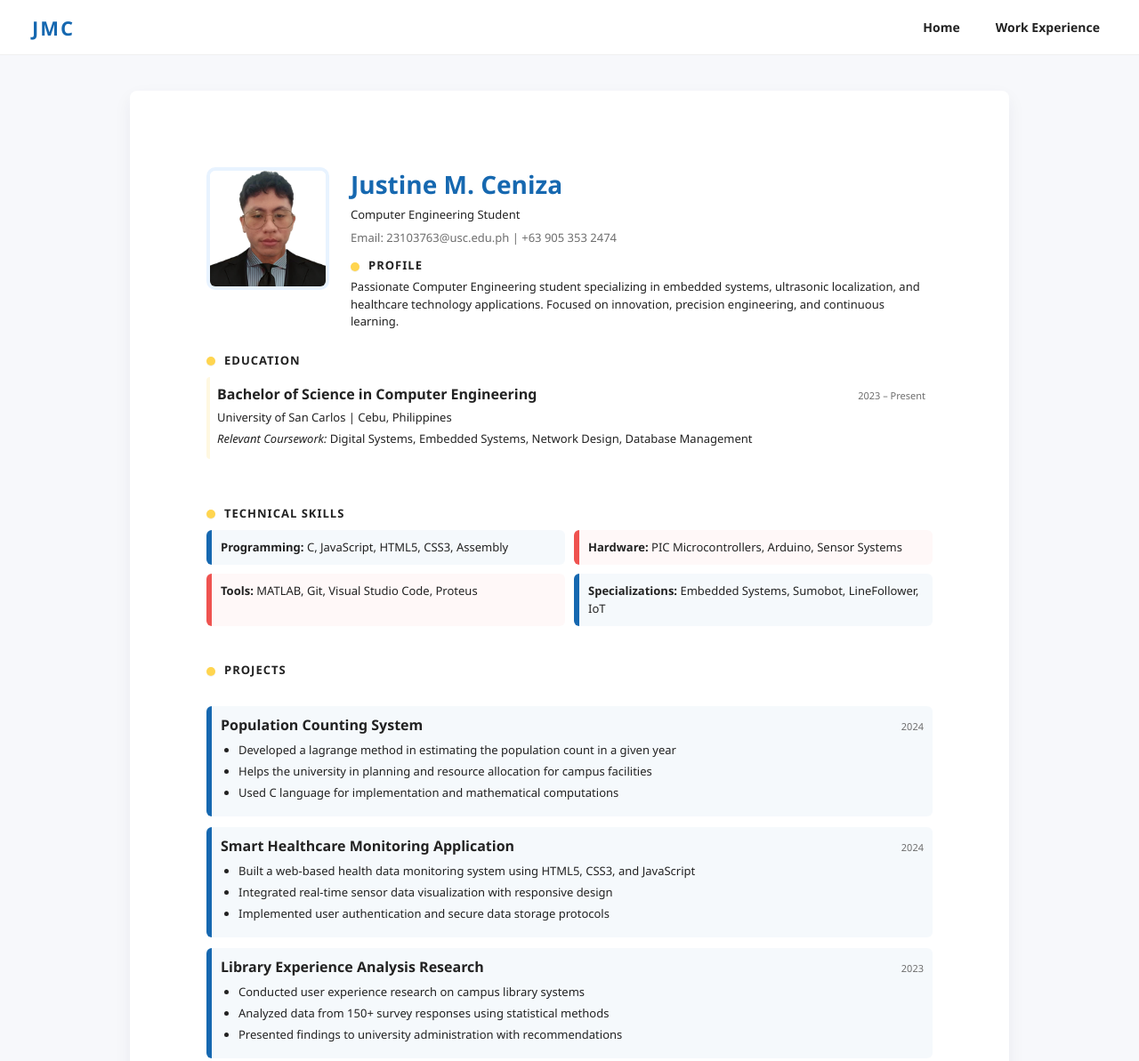
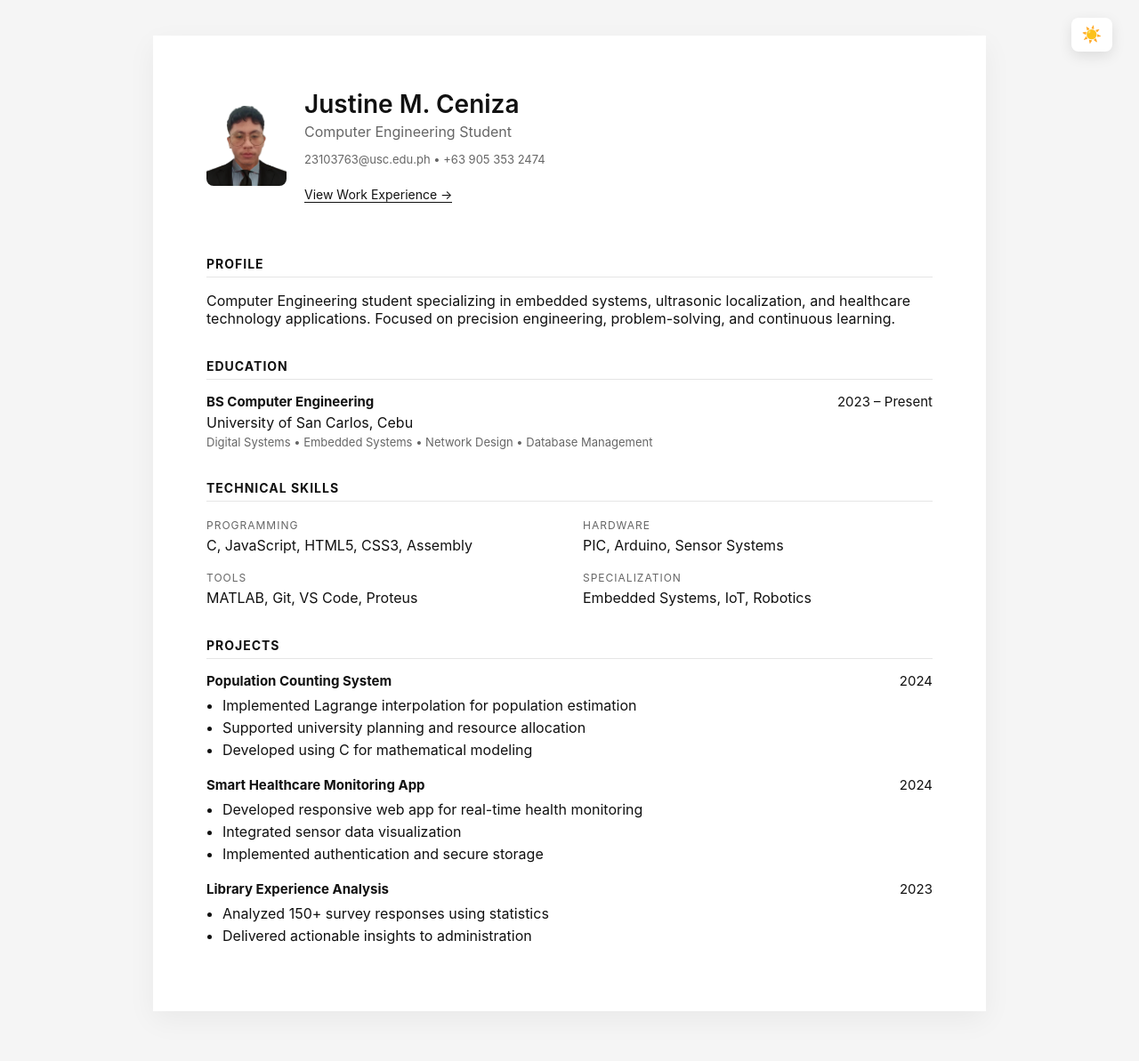
Before and after one commit to yelo-orens/yelo-orens.github.io, a plain HTML site: page index.html in a window 1280 px wide. Shown: the whole page at 89% size. Drawn offline with Linux system fonts and the light colour scheme.

Commit message:
added script file

```diff
--- a/index.html
+++ b/index.html
@@ -3,103 +3,117 @@
 <head>
     <title>Justine M. Ceniza - Resume</title>
     <link rel="stylesheet" href="style.css">
+
 </head>
 <body>
 
 
-<div class="top-nav">
-    <div class="logo">JMC</div>
-    <div class="nav-links">
-        <a href="index.html">Home</a>
-        <a href="experience.html">Work Experience</a>
-    </div>
-</div>
+
+<div class="resume-container">
 
 
-<div class="paper">
+    <section class="header">
+        <img src="PROFILE PIC.png" class="profile-photo">
+
+        <div class="header-text">
+            <h1>Justine M. Ceniza</h1>
+            <p class="subtitle">Computer Engineering Student</p>
+            <p class="contact">
+                23103763@usc.edu.ph • +63 905 353 2474
+            </p>
+            <a href="experience.html" class="exp-btn">View Work Experience →</a>
+            <button id="theme-toggle" class="theme-toggle">☀️</button>
+              <script src="script.js"></script>
+        </div>
+    </section>
 
 
-
-    <section class="hero">
-        <img src="PROFILE PIC.png" alt="Profile Photo">
-        <div class="hero-info">
-             <h1>Justine M. Ceniza <span class="title"></span></h1>
-             <p>Computer Engineering Student </p>
-              <p class="contact">Email: 23103763@usc.edu.ph | +63 905 353 2474</p>
-              <h2>Profile</h2>
-              <p>
-                    Passionate Computer Engineering student specializing in embedded systems,
-                    ultrasonic localization, and healthcare technology applications.
-                    Focused on innovation, precision engineering, and continuous learning.
-            </p>
-            </div>
+    <section class="section">
+        <h2>Profile</h2>
+        <p>
+            Computer Engineering student specializing in embedded systems,
+            ultrasonic localization, and healthcare technology applications.
+            Focused on precision engineering, problem-solving, and continuous learning.
+        </p>
     </section>
 
-    <section>
+    <section class="section">
         <h2>Education</h2>
-        <div class="education-item">
-            <div class="edu-header">
-                <strong>Bachelor of Science in Computer Engineering</strong>
-                <span class="date">2023 – Present</span>
+        <div class="item">
+            <div class="item-header">
+                <strong>BS Computer Engineering</strong>
+                <span>2023 – Present</span>
             </div>
-            <p>University of San Carlos | Cebu, Philippines</p>
-            <p><em>Relevant Coursework:</em> Digital Systems, Embedded Systems, Network Design, Database Management</p>
+            <p>University of San Carlos, Cebu</p>
+            <p class="muted">
+                Digital Systems • Embedded Systems • Network Design • Database Management
+            </p>
         </div>
     </section>
-    <br>
-    <section>
+
+
+    <section class="section">
         <h2>Technical Skills</h2>
 
         <div class="skills-grid">
-            <div class="skill-category">
-                <strong>Programming:</strong> C, JavaScript, HTML5, CSS3, Assembly
+            <div>
+                <span class="label">Programming</span>
+                <p>C, JavaScript, HTML5, CSS3, Assembly</p>
             </div>
-            <div class="skill-category">
-                <strong>Hardware:</strong> PIC Microcontrollers, Arduino, Sensor Systems
+
+            <div>
+                <span class="label">Hardware</span>
+                <p>PIC, Arduino, Sensor Systems</p>
             </div>
-            <div class="skill-category">
-                <strong>Tools:</strong> MATLAB, Git, Visual Studio Code, Proteus
+
+            <div>
+                <span class="label">Tools</span>
+                <p>MATLAB, Git, VS Code, Proteus</p>
             </div>
-            <div class="skill-category">
-                <strong>Specializations:</strong> Embedded Systems, Sumobot, LineFollower, IoT
+
+            <div>
+                <span class="label">Specialization</span>
+                <p>Embedded Systems, IoT, Robotics</p>
             </div>
         </div>
     </section>
-<br>
-    <section>
+
+
+    <section class="section">
         <h2>Projects</h2>
-        <br>
-        <div class="project-item">
-            <div class="project-header">
+
+        <div class="item">
+            <div class="item-header">
                 <strong>Population Counting System</strong>
-                <span class="date">2024</span>
+                <span>2024</span>
             </div>
             <ul>
-                <li>Developed a lagrange method in estimating the population count in a given year</li>
-                <li>Helps the university in planning and resource allocation for campus facilities</li>
-                <li>Used C language for implementation and mathematical computations</li>
+                <li>Implemented Lagrange interpolation for population estimation</li>
+                <li>Supported university planning and resource allocation</li>
+                <li>Developed using C for mathematical modeling</li>
             </ul>
         </div>
-        <div class="project-item">
-            <div class="project-header">
-                <strong>Smart Healthcare Monitoring Application</strong>
-                <span class="date">2024</span>
+
+        <div class="item">
+            <div class="item-header">
+                <strong>Smart Healthcare Monitoring App</strong>
+                <span>2024</span>
             </div>
             <ul>
-                <li>Built a web-based health data monitoring system using HTML5, CSS3, and JavaScript</li>
-                <li>Integrated real-time sensor data visualization with responsive design</li>
-                <li>Implemented user authentication and secure data storage protocols</li>
+                <li>Developed responsive web app for real-time health monitoring</li>
+                <li>Integrated sensor data visualization</li>
+                <li>Implemented authentication and secure storage</li>
             </ul>
         </div>
-        <div class="project-item">
-            <div class="project-header">
-                <strong>Library Experience Analysis Research</strong>
-                <span class="date">2023</span>
+
+        <div class="item">
+            <div class="item-header">
+                <strong>Library Experience Analysis</strong>
+                <span>2023</span>
             </div>
             <ul>
-                <li>Conducted user experience research on campus library systems</li>
-                <li>Analyzed data from 150+ survey responses using statistical methods</li>
-                <li>Presented findings to university administration with recommendations</li>
+                <li>Analyzed 150+ survey responses using statistics</li>
+                <li>Delivered actionable insights to administration</li>
             </ul>
         </div>
     </section>
--- a/style.css
+++ b/style.css
@@ -1,137 +1,209 @@
-:root{
-    --bg: #f7f8fb;
+:root {
+    --bg: #f5f5f5;
     --paper: #ffffff;
-    --text: #222222;
-    --muted: #6d6d6d;
-    --blue: #1668b0;
-    --blue-weak: #e8f3ff;
-    --yellow: #ffd54f;
-    --yellow-weak: #fff8e1;
-    --red: #ef5350;
-    --red-weak: #ffecec;
+    --text: #111;
+    --muted: #666;
+    --line: #e5e5e5;
 }
 
-/* Page Background */
+/* BODY */
 body {
     margin: 0;
-    background-color: var(--bg);
-    font-family: 'Segoe UI', Tahoma, Geneva, Verdana, sans-serif;
+    background: var(--bg);
+    font-family: 'Inter', system-ui, sans-serif;
     color: var(--text);
+    display: flex;
+    justify-content: center;
+    padding: 40px 0;
 }
 
-/* Top Navigation */
-.top-nav {
-    background-color: var(--paper);
-    display: flex;
-    justify-content: space-between;
-    align-items: center;
-    padding: 15px 36px;
-    border-bottom: 1px solid rgba(0,0,0,0.06);
-    position: sticky;
-    top: 0;
-    z-index: 100;
+/* CONTAINER */
+.resume-container {
+    width: 8.5in;
+    background: var(--paper);
+    padding: 60px;
+    box-shadow: 0 10px 30px rgba(0,0,0,0.05);
 }
 
-.logo {
-    font-weight: 800;
-    font-size: 22px;
-    letter-spacing: 2px;
-    color: var(--blue);
+/* HEADER */
+.header {
+    display: flex;
+    align-items: center;
+    gap: 20px;
+    margin-bottom: 40px;
 }
 
-.nav-links { display: flex; gap: 24px; }
-
-.nav-links a{
-    text-decoration: none;
-    color: var(--text);
-    font-weight: 600;
-    transition: all 0.22s ease;
-    font-size: 14px;
-    padding: 6px 8px;
-    border-radius: 6px;
-}
-
-.nav-links a:hover{
-    color: var(--paper);
-    background: var(--text);
-    transform: translateY(-2px);
-}
-
-/* Paper Layout */
-.paper{
-    width: 8.5in;
-    min-height: 11in;
-    background: var(--paper);
-    margin: 40px auto;
-    padding: 0.9in;
-    box-shadow: 0 8px 20px rgba(20,30,60,0.06);
+.profile-photo {
+    width: 90px;
+    height: 90px;
+    object-fit: cover;
     border-radius: 8px;
 }
 
-/* Resume Header */
-.resume-header{ text-align:center; margin-bottom:20px; }
-.resume-header h1{ margin:0 0 6px 0; font-size:30px; color:var(--blue); }
-.resume-header p{ margin:3px 0; color:var(--muted); font-size:13px; }
+.header-text h1 {
+    margin: 0;
+    font-size: 28px;
+    font-weight: 600;
+}
 
-h2{ font-size:13px; font-weight:800; color:var(--text); text-transform:uppercase; letter-spacing:1px; margin:18px 0 10px 0; position:relative; }
-h2::before{ content:""; display:inline-block; width:10px; height:10px; border-radius:50%; background:var(--yellow); margin-right:10px; vertical-align:middle; box-shadow:0 1px 0 rgba(0,0,0,0.06);}
+.subtitle {
+    margin: 4px 0;
+    color: var(--muted);
+}
 
-p{ margin:6px 0; font-size:13px; color:var(--text); }
-ul{ margin:8px 0; padding-left:20px; }
-ul li{ margin:6px 0; font-size:13px; }
+.contact {
+    font-size: 13px;
+    color: var(--muted);
+}
 
-/* Hero Section */
-.hero-section{ display:flex; gap:24px; align-items:flex-start; margin-bottom:18px; }
-.hero-section img{ width:120px; height:120px; object-fit:cover; border-radius:8px; border:3px solid var(--blue-weak); }
-.hero-section div{ flex:1; }
-.hero-section p{ font-size:13px; color:var(--muted); }
-.hero{ display:flex; gap:24px; align-items:flex-start; margin-bottom:18px; }
-.hero img{ width:130px; height:130px; object-fit:cover; border-radius:10px; border:4px solid var(--blue-weak); }
-.hero-info{ flex:1; }
-.hero-info h1{ margin:0 0 6px 0; font-size:28px; color:var(--blue); }
-.hero-info .title{ font-weight:600; color:var(--muted); font-size:14px; margin-left:8px; }
-.hero-info .contact{ margin:6px 0 12px 0; color:var(--muted); font-size:13px; }
-.hero-info h2{ margin:0 0 6px 0; }
-.hero-info p{ color:var(--text); font-size:13px; line-height:1.5; }
+/* SECTIONS */
+.section {
+    margin-bottom: 35px;
+}
 
-/* Education Item */
-.education-item{ margin-bottom:12px; padding:8px; border-left:4px solid var(--yellow-weak); background:var(--paper); border-radius:4px; transition:all 0.22s ease; }
-.education-item:hover{ background:var(--yellow-weak); border-left-color:var(--yellow); padding-left:12px; box-shadow:0 4px 12px rgba(255, 213, 79, 0.15); }
-.edu-header{ display:flex; justify-content:space-between; align-items:baseline; }
-.date{ font-size:11px; color:var(--muted); }
+.section h2 {
+    font-size: 14px;
+    letter-spacing: 1px;
+    text-transform: uppercase;
+    border-bottom: 1px solid var(--line);
+    padding-bottom: 6px;
+    margin-bottom: 15px;
+}
 
-/* Skills Grid */
-.skills-grid{ display:grid; grid-template-columns:1fr 1fr; gap:10px; }
-.skill-category{ font-size:13px; line-height:1.5; padding:10px; background:linear-gradient(180deg,#fff,#fbfdff); border-left:6px solid transparent; border-radius:6px; transition:all 0.24s ease; }
-.skill-category strong{ font-weight:700; }
+/* ITEMS */
+.item {
+    margin-bottom: 20px;
+}
 
-/* Alternate colors for skill tiles */
-.skills-grid .skill-category:nth-child(1){ border-left-color:var(--blue); background:rgba(22, 104, 176, 0.04); }
-.skills-grid .skill-category:nth-child(2){ border-left-color:var(--red); background:rgba(239, 83, 80, 0.04); }
-.skills-grid .skill-category:nth-child(3){ border-left-color:var(--red); background:rgba(239, 83, 80, 0.04); }
-.skills-grid .skill-category:nth-child(4){ border-left-color:var(--blue); background:rgba(22, 104, 176, 0.04); }
+.item-header {
+    display: flex;
+    justify-content: space-between;
+    font-size: 15px;
+}
 
-.skill-category:hover{ transform:translateX(6px); box-shadow:0 8px 24px rgba(30,136,229,0.08); }
+.item p {
+    margin: 4px 0;
+}
 
-/* Project Item */
-.project-item{ margin-bottom:12px; padding:10px; border-left:6px solid var(--blue); background:rgba(22, 104, 176, 0.04); border-radius:6px; transition:all 0.24s ease; }
-.project-item:hover{ background:var(--blue-weak); border-left-color:var(--blue); padding-left:14px; box-shadow:0 8px 24px rgba(30,136,229,0.06); }
-.project-header{ display:flex; justify-content:space-between; align-items:baseline; }
+.muted {
+    color: var(--muted);
+    font-size: 13px;
+}
 
-/* Experience Item */
-.experience-item{ margin-bottom:16px; padding:10px; border-bottom:1px solid rgba(0,0,0,0.04); border-left:6px solid transparent; border-radius:6px; transition:all 0.24s ease; }
-.experience-item:nth-child(1){ border-left-color:var(--blue); background:rgba(22, 104, 176, 0.04); }
-.experience-item:nth-child(2){ border-left-color:var(--yellow); background:rgba(255, 213, 79, 0.06); }
-.experience-item:nth-child(3){ border-left-color:var(--red); background:rgba(239, 83, 80, 0.04); }
-.experience-item:nth-child(4){ border-left-color:var(--blue); background:rgba(22, 104, 176, 0.04); }
-.experience-item:nth-child(5){ border-left-color:var(--red); background:rgba(239, 83, 80, 0.04); }
-.experience-item:hover{ background:var(--red-weak); transform:translateX(4px); box-shadow:0 8px 26px rgba(0,0,0,0.04); }
+/* SKILLS */
+.skills-grid {
+    display: grid;
+    grid-template-columns: 1fr 1fr;
+    gap: 15px 30px;
+}
 
-.exp-header{ display:flex; justify-content:space-between; align-items:baseline; }
-.company{ font-size:12px; color:var(--muted); }
+.label {
+    font-size: 12px;
+    text-transform: uppercase;
+    color: var(--muted);
+    letter-spacing: 1px;
+}
 
-/* Print Styling */
-@media print{ body{ background:none; } .top-nav{ display:none; } .paper{ box-shadow:none; margin:0; width:100%; min-height:auto; } }
+.skills-grid p {
+    margin: 4px 0 0;
+}
 
-/* Responsiveness */
-@media (max-width:768px){ .skills-grid{ grid-template-columns:1fr; } .hero-section{ flex-direction:column; align-items:center; text-align:center; } .paper{ width:100%; margin:20px; padding:20px; } }
+/* LIST */
+ul {
+    margin: 8px 0 0;
+    padding-left: 18px;
+}
+
+li {
+    margin-bottom: 5px;
+}
+
+.exp-btn {
+    display: inline-block;
+    margin-top: 10px;
+    font-size: 14px;
+    text-decoration: none;
+    color: var(--text); /* FIX */
+    border-bottom: 1px solid var(--text); /* FIX */
+}
+
+.exp-btn:hover {
+    opacity: 0.6;
+}
+
+.page-title {
+    font-size: 26px;
+    margin-bottom: 30px;
+}
+
+.job {
+    margin-bottom: 30px;
+    padding-bottom: 15px;
+    border-bottom: 1px solid #e5e5e5;
+}
+
+.job-header {
+    display: flex;
+    justify-content: space-between;
+    font-size: 15px;
+}
+
+.company {
+    color: #666;
+    font-size: 13px;
+    margin: 5px 0 10px;
+}
+
+.job, .section {
+    opacity: 1;
+    transform: translateY(20px);
+    transition: all 0.6s ease;
+}
+
+.show {
+    opacity: 1;
+    transform: translateY(0);
+}
+
+
+
+/* DARK MODE */
+body.dark {
+    --bg: #0f0f0f;
+    --paper: #1a1a1a;
+    --text: #ffffff;
+    --muted: #aaaaaa;
+    --line: #333;
+}
+
+/* Apply variables */
+body {
+    background: var(--bg);
+    color: var(--text);
+    transition: background 0.4s ease, color 0.4s ease;
+}
+
+.resume-container {
+    background: var(--paper);
+    transition: background 0.4s ease;
+}
+
+/* Toggle Button */
+.theme-toggle {
+    position: fixed;
+    top: 20px;
+    right: 30px;
+    border: none;
+    background: var(--paper);
+    color: var(--text);
+    font-size: 18px;
+    padding: 8px 12px;
+    border-radius: 8px;
+    cursor: pointer;
+    box-shadow: 0 5px 15px rgba(0,0,0,0.1);
+    transition: all 0.3s ease;
+}
+
+.theme-toggle:hover {
+    transform: scale(1.1);
+}
```
Also changed, not shown: experience.html (+42 -63 lines), script.js (added, +22 -0 lines).
